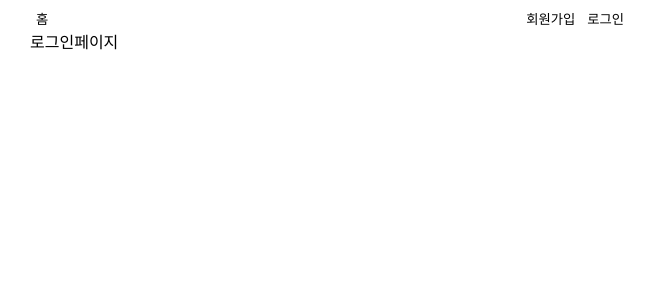
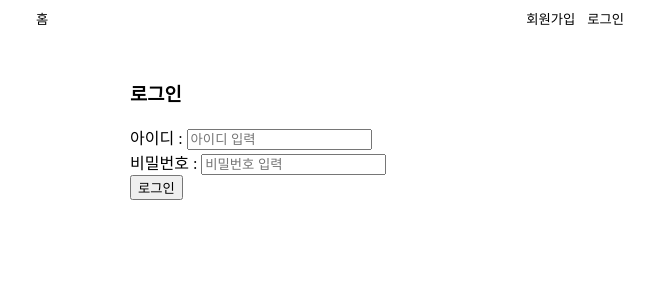
Before and after one commit to limunosekai/image-uploader, a React (Create React App) app in the folder client/: page /auth/login in a window 1280 px wide. Shown: the top 300 px of the page, without its empty margins (310-964 px from the left). Built offline with nearby package versions, Linux system fonts and the light colour scheme; no server answers.

Commit message:
로그인 처리

```diff
--- a/client/src/components/ToolBar.js
+++ b/client/src/components/ToolBar.js
@@ -15,6 +15,7 @@ function ToolBar() {
       await axios.patch("/users/logout");
       setMe({});
       toast.success("로그아웃 성공!");
+      navigate("/");
     } catch (err) {
       toast.error(err.message);
     }
@@ -49,7 +50,7 @@ function ToolBar() {
           </>
         ) : (
           <button className="tool-bar-btn" type="button" onClick={handleLogout}>
-            로그아웃
+            {`로그아웃(${me.name})`}
           </button>
         )}
       </div>
--- a/client/src/pages/LoginPage.js
+++ b/client/src/pages/LoginPage.js
@@ -1,7 +1,59 @@
-import React from "react";
+import React, { useState, useContext } from "react";
+import { useNavigate } from "react-router";
+import CustomInput from "../components/CustomInput";
+import axios from "axios";
+import { toast } from "react-toastify";
+import { AuthContext } from "../context/AuthContext";
 
 function LoginPage() {
-  return <div>로그인페이지</div>;
+  const navigate = useNavigate();
+  const [, setMe] = useContext(AuthContext);
+  const [username, setUsername] = useState("");
+  const [password, setPassword] = useState("");
+
+  const handleLogin = async (e) => {
+    e.preventDefault();
+    try {
+      if (username.length < 3 || password.length < 6) {
+        throw new Error("입력하신 정보가 올바르지 않습니다");
+      }
+      const res = await axios.patch("/users/login", {
+        username,
+        password,
+      });
+      setMe({
+        name: res.data.name,
+        username: res.data.username,
+        sessionId: res.data.sessionId,
+      });
+      toast.success("로그인 성공!");
+      navigate("/");
+    } catch (err) {
+      toast.error(err.message);
+    }
+  };
+
+  return (
+    <div style={{ maxWidth: "400px", margin: "50px auto 0" }}>
+      <h3>로그인</h3>
+      <form onSubmit={handleLogin}>
+        <CustomInput
+          label="아이디 : "
+          value={username}
+          setValue={setUsername}
+          placeholder="아이디 입력"
+        />
+        <CustomInput
+          label="비밀번호 : "
+          value={password}
+          setValue={setPassword}
+          placeholder="비밀번호 입력"
+          type="password"
+        />
+        <button type="submit">로그인</button>
+      </form>
+    </div>
+  );
 }
 
 export default LoginPage;
--- a/client/src/pages/RegisterPage.js
+++ b/client/src/pages/RegisterPage.js
@@ -1,11 +1,13 @@
 import React, { useState, useContext } from "react";
+import { useNavigate } from "react-router-dom";
 import { AuthContext } from "../context/AuthContext";
 import CustomInput from "../components/CustomInput";
 import axios from "axios";
 import { toast } from "react-toastify";
 
 function RegisterPage() {
-  const [me, setMe] = useContext(AuthContext);
+  const [, setMe] = useContext(AuthContext);
+  const navigate = useNavigate();
   const [name, setname] = useState("");
   const [username, setUsername] = useState("");
   const [password, setPassword] = useState("");
@@ -34,6 +36,7 @@ function RegisterPage() {
         sessionId: res.data.sessionId,
       });
       toast.success("회원가입 성공!");
+      navigate("/");
     } catch (err) {
       toast.error(err.message);
     }
```
Also changed, not shown: 1 other file (tests, documents, lock files or other folders).
